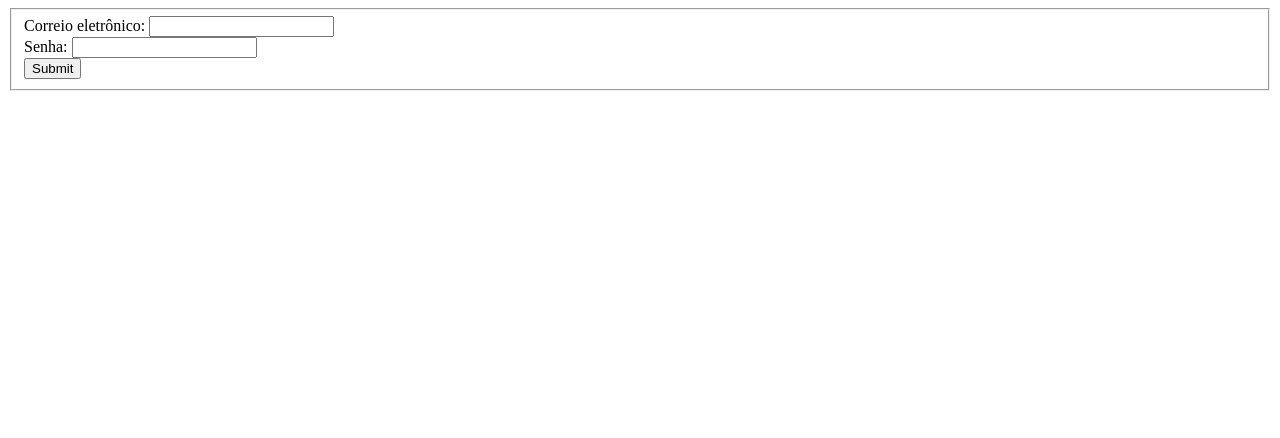
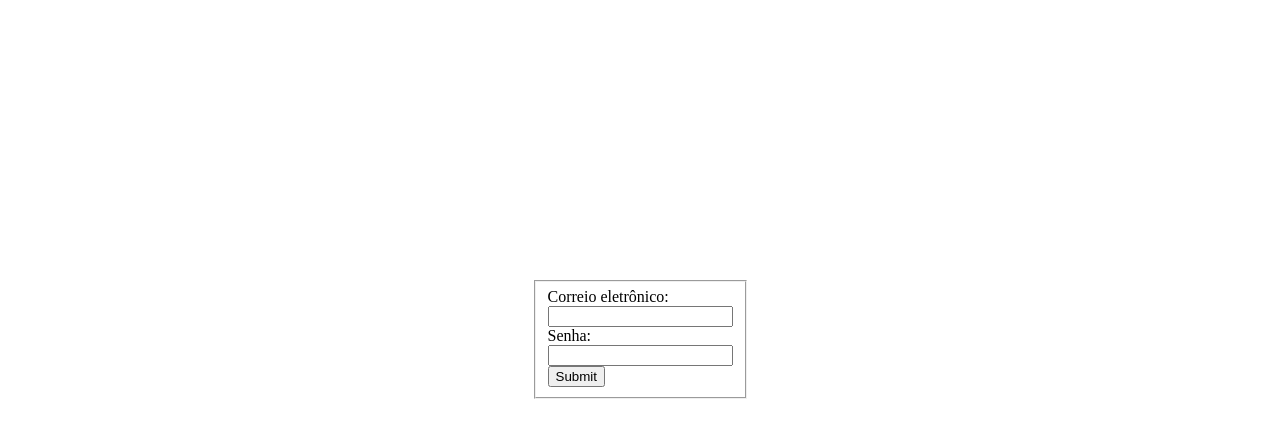
Before and after one commit to caius-caesaris/trabalho-de-conclusao-de-ano, a plain HTML site: page index.html in a window 1280 px wide. Drawn offline with nearby package versions, Linux system fonts and the light colour scheme.

Commit message:
feat: login.css

```diff
--- /dev/null
+++ b/css/login.css
@@ -0,0 +1,9 @@
+fieldset {
+    margin: auto;
+    margin-top: 35vh;
+    width: 10vw;
+    height: 100%;
+    display: flex;
+    justify-content: center;
+    align-items: center;
+}
--- a/index.html
+++ b/index.html
@@ -3,14 +3,15 @@
 <head>
     <meta charset="UTF-8"> <meta name="viewport" content="width=device-width, initial-scale=1.0">
     <script src="https://cdn.jsdelivr.net/npm/@supabase/supabase-js@2"></script>
+    <link rel="stylesheet" href="css/login.css">
     <title>Assistência Técnica</title>
 </head>
 <body>
     <fieldset>
         <form>
-            <label for="email">Correio eletrônico:</label>
+            <label for="email">Correio eletrônico:</label> <br>
             <input type="email" id="input_email" required> <br>
-            <label for="password">Senha:</label>
+            <label for="password">Senha:</label> <br>
             <input type="password" id="input_password"> <br>
             <input type="submit" id="input_submit">
         </form>
```
